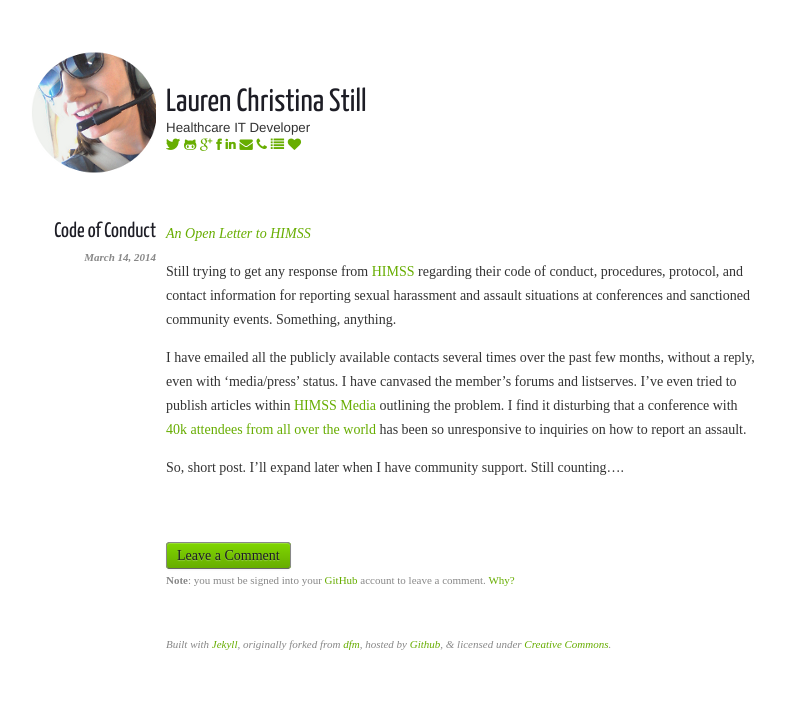
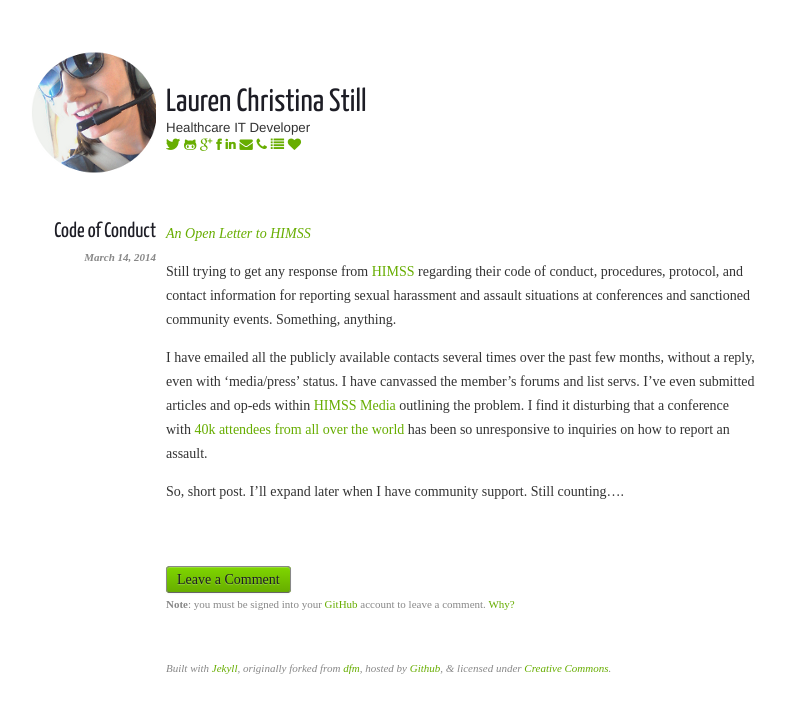
Before and after one commit to laurenstill/laurenstill.github.io, a Jekyll site: the page built from _posts/2014-3-14-CoC.markdown, in a window 1280 px wide. Shown: the top 713 px of the page, without its empty margins (279-1064 px from the left). Built offline with Jekyll 4.4.1, drawn with Linux system fonts in a browser that asks for light colours; nearby versions of some CDN libraries.

Commit message:
Update 2014-3-14-CoC.markdown

```diff
--- a/_posts/2014-3-14-CoC.markdown
+++ b/_posts/2014-3-14-CoC.markdown
@@ -8,6 +8,6 @@
 
 Still trying to get any response from <a href="http://www.himss.org">HIMSS</a> regarding their code of conduct, procedures, protocol, and contact information for reporting sexual harassment and assault situations at conferences and sanctioned community events. Something, anything.
 
-I have emailed all the publicly available contacts several times over the past few months, without a reply, even with 'media/press' status. I have canvased the member's forums and listserves. I've even tried to publish articles within <a href="http://www.himssmedia.com/">HIMSS Media</a> outlining the problem.  I find it disturbing that a conference with <a href="http://www.himssconference.org/">40k attendees from all over the world</a> has been so unresponsive to inquiries on how to report an assault.
+I have emailed all the publicly available contacts several times over the past few months, without a reply, even with 'media/press' status. I have canvassed the member's forums and list servs. I've even submitted articles and op-eds within <a href="http://www.himssmedia.com/">HIMSS Media</a> outlining the problem.  I find it disturbing that a conference with <a href="http://www.himssconference.org/">40k attendees from all over the world</a> has been so unresponsive to inquiries on how to report an assault.
 
 So, short post. I'll expand later when I have community support. Still counting....
```
